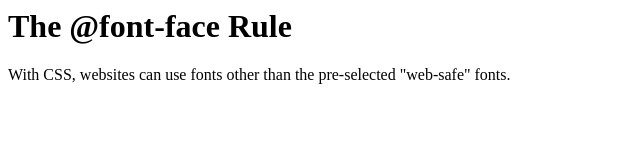
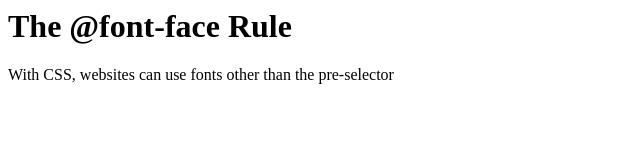
Before and after one commit to DeathsploitDev/convibynova, a plain HTML site: page index.html in a window 1280 px wide. Shown: the full height of the page, 0-640 px from the left. Drawn offline with Linux system fonts and the light colour scheme; a web font is replaced by a local one.

Commit message:
Update index.html

```diff
--- a/index.html
+++ b/index.html
@@ -19,7 +19,7 @@
 <h1>The @font-face Rule</h1>
 
 <div>
-With CSS, websites can use fonts other than the pre-selected "web-safe" fonts.
+With CSS, websites can use fonts other than the pre-selector
 </div>
 
 </body>
```
